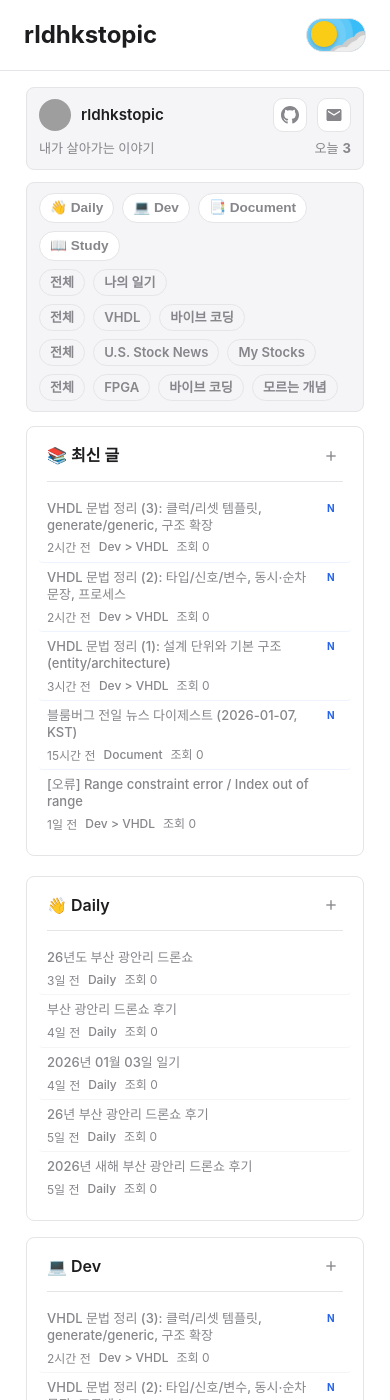
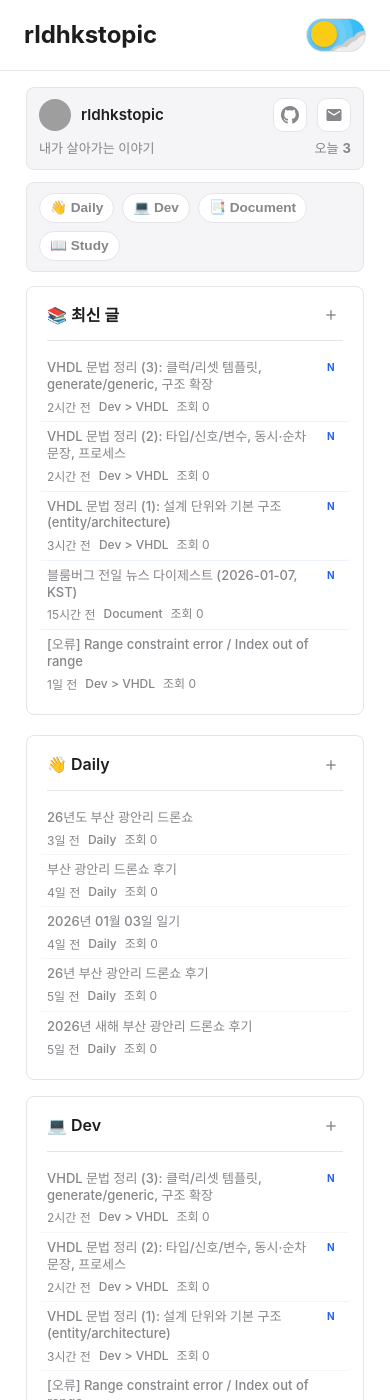
Before and after one commit to rldhkstopic/rldhkstopic.github.io, a Jekyll site: the page built from index.html, in a window 390 px wide and 1400 px high. Built offline with Jekyll 4.4.1, drawn with Linux system fonts in a browser that asks for light colours; nearby versions of some CDN libraries; the list of posts is cut into pages by our own code; a style sheet for code colours, icons or effects is not loaded; grey boxes are pictures that could not be loaded.

Commit message:
[v0.0.13] Fix: hide mobile category subitems until expanded

```diff
--- a/assets/css/main.css
+++ b/assets/css/main.css
@@ -520,6 +520,10 @@ body.home-page .site-header {
   align-items: center;
   gap: 8px;
   flex-wrap: wrap;
+}
+
+.mobile-category-sub[hidden] {
+  display: none !important;
 }
 
 .mobile-sub-chip {
```
Also changed, not shown: CHANGELOG.md, 1 other file.
